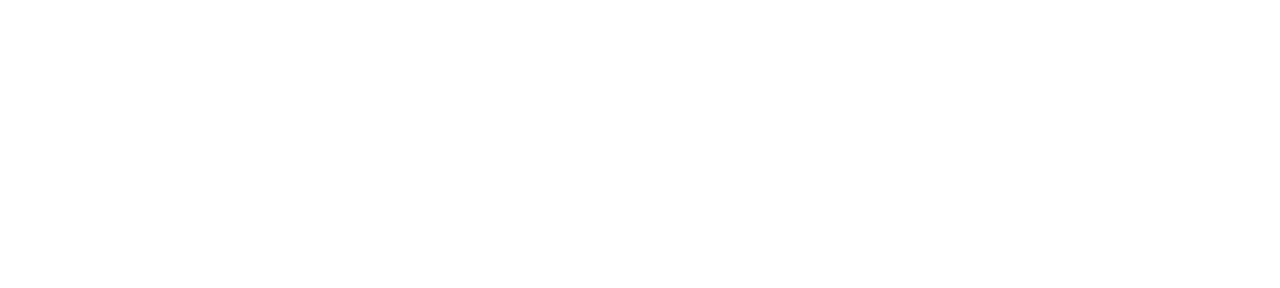
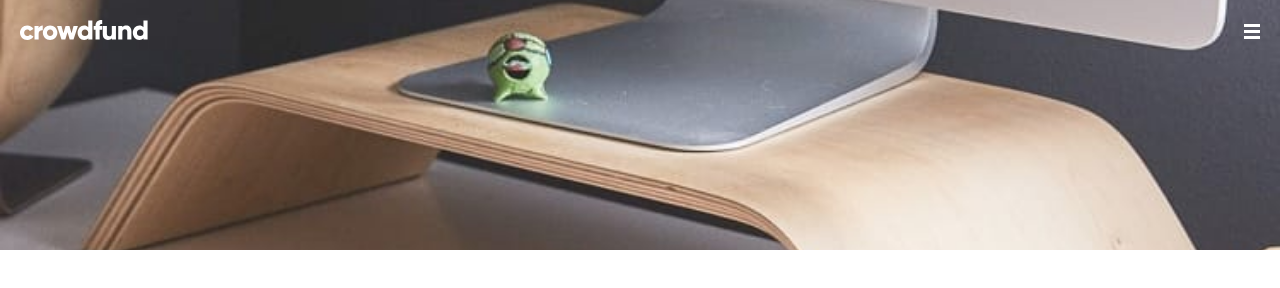
Before and after one commit to predikdev/crowfunding-product-page, a website built with Parcel: page src/index.html in a window 1280 px wide. Built offline with nearby package versions, Linux system fonts and the light colour scheme.

Commit message:
Header markup

```diff
--- a/src/index.html
+++ b/src/index.html
@@ -7,5 +7,26 @@
     <title>Crowfunding product page</title>
     <link rel="stylesheet" href="./scss/main.scss" />
   </head>
-  <body></body>
+  <body>
+    <header>
+      <div class="container">
+        <nav>
+          <div class="logo">
+            <img src="./assets/logo.svg" alt="Crowdfund logo" />
+          </div>
+          <ul class="menu">
+            <li><a href="#">About</a></li>
+            <li><a href="#">Discover</a></li>
+            <li><a href="#">Get Started</a></li>
+          </ul>
+          <div class="menu-mobile">
+            <img
+              src="./assets/icon-hamburger.svg"
+              alt="menu open and close button"
+            />
+          </div>
+        </nav>
+      </div>
+    </header>
+  </body>
 </html>
```
